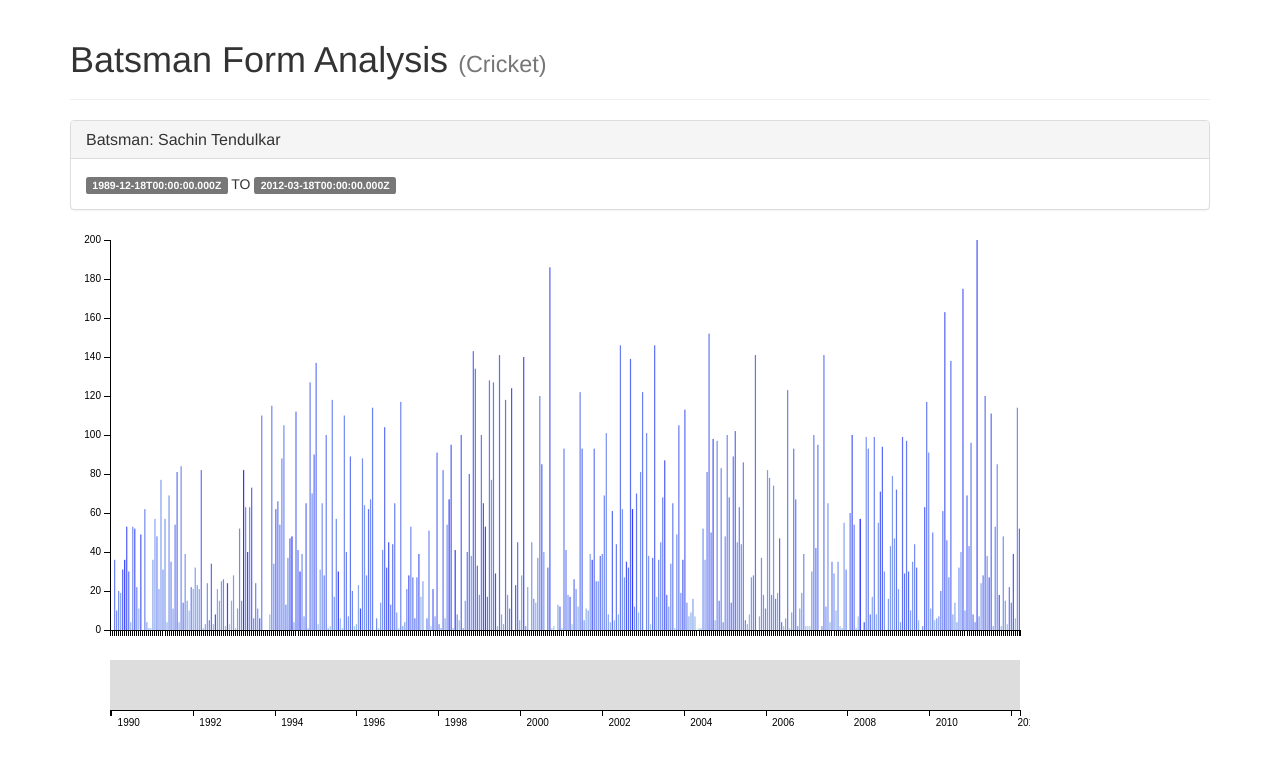
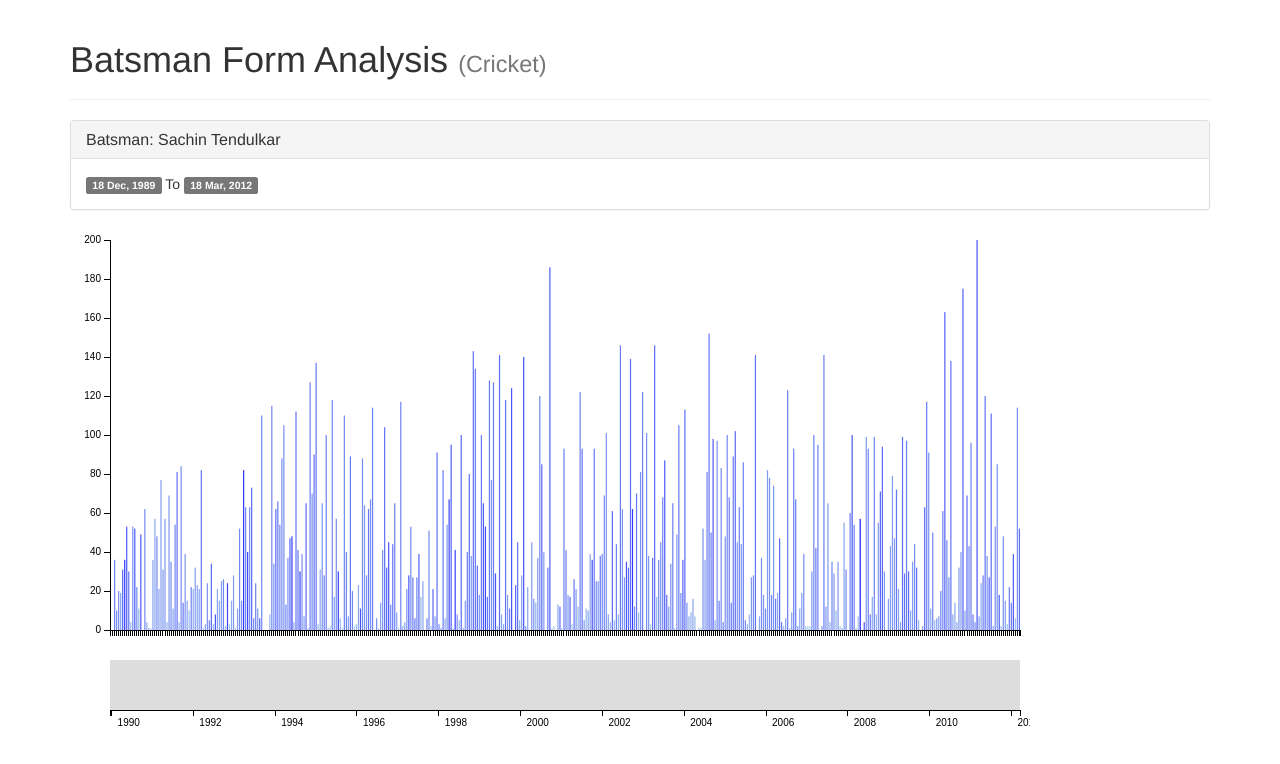
Before and after one commit to mickeykedia/mickeykedia.github.io, a plain HTML site: page batsman_form_analysis_simple.html in a window 1280 px wide. Drawn offline with nearby package versions, Linux system fonts and the light colour scheme.

Commit message:
Improved version with popup etc

```diff
--- a/batsman_form_analysis_simple.html
+++ b/batsman_form_analysis_simple.html
@@ -71,7 +71,7 @@
 			    	<h3 class="panel-title">Batsman: Sachin Tendulkar</h3>
 				</div>
 				<div class="panel-body">
-		        	<span class="label label-default" id="from_date">From Date:</span> <span>  TO  </span>
+		        	<span class="label label-default" id="from_date">From Date:</span> <span>  To  </span>
 		        	<span class="label label-default" id="to_date">To Date:</span>
 				</div>
 			</div>
@@ -95,12 +95,13 @@
 			// Sample date time format 1989-12-18T00:00:00.000Z
 			var parseDate = d3.time.format("%Y-%m-%dT%H:%M:%S.%LZ").parse;
 
+			var dateFormat = d3.time.format("%d %b, %Y");
 
 			//var x = d3.time.scale().range([0, width]),
 			//    x2 = d3.time.scale().range([0, width]),
 			var x = d3.scale.ordinal().rangeBands([0, width], 0.4, 0),
 			    y = d3.scale.linear().range([height, 0]),
-			    colour = d3.scale.linear().range(["lightblue", "blue"]);
+			    colour = d3.scale.linear().range(["lightblue","blue" ]);
 
 			var x2 = d3.time.scale().range([0, width]);
 
@@ -133,15 +134,19 @@
 				.attr('fill', function(d){
 					return colour(d['strike_rate']);
 				})
-			/*	.attr("data-toggle", "popover")
+				.attr("data-toggle", "popover")
 				.attr("title", function(d){
 					var notout_marker = "";
 					if(d['notouts'] > 0){
 						notout_marker = "*"
 					}
-					return d["batsman/runs"]+"("+d["batsman/ballsfaced"]+")"+notout_marker;
+					return "<b>"+d["batsman/runs"]+" ("+d["batsman/ballsfaced"]+" balls)"+notout_marker + "</b> vs "+d['opposition/short_name'];
+
 				})
-			*/
+				.attr("data-content", function(d){
+					return "<p>"+dateFormat(parseDate(d['match/startdate']))+"</p><p><b>Series</b>: "+d['series/name']+"</p><p><b>Location</b>: "+d['ground/small_name'] + "</p>" ;
+				})
+
 				;
 			};
 
@@ -171,8 +176,8 @@
 			var json_data;
 			function draw_graph(data){
 
-				d3.select("#from_date").html(data[0]['match/startdate']);
-				d3.select("#to_date").html(data[data.length-1]['match/startdate']);
+				d3.select("#from_date").html(dateFormat(parseDate(data[0]['match/startdate'])));
+				d3.select("#to_date").html(dateFormat(parseDate(data[data.length-1]['match/startdate'])));
 
 				domain_x = data.map(function(d, i){
 					return d['index'];
@@ -202,6 +207,20 @@
 					// selection to the function specified
 					.call(yAxis);
 
+	            var y_label = d3.select(".y.axis")
+	                .append("text")
+	                .attr('class', 'label')
+                .text("Runs scored")
+            		.style('font-size', '2.2em')
+                .attr("transform", "rotate(-90), translate(50, 10)");
+
+				// Call to enable the bootstrap popover plugin
+				// also popovers on svg elements are non trivial and they need
+				// a call with content and container separately specified
+				// http://stackoverflow.com/questions/13943582/why-doesnt-twitter-bootstrap-popover-work-with-svg-elements
+				$(function () {
+				  $('[data-toggle="popover"]').popover({trigger:"hover", content:"content", container:"body", html:true})
+				});
 
 
 			}
@@ -286,6 +305,7 @@
 				// Use the date range to filter the data for the main bar chart !
 			};
 
+
 	    </script>
 	</body>
 </html>
```
